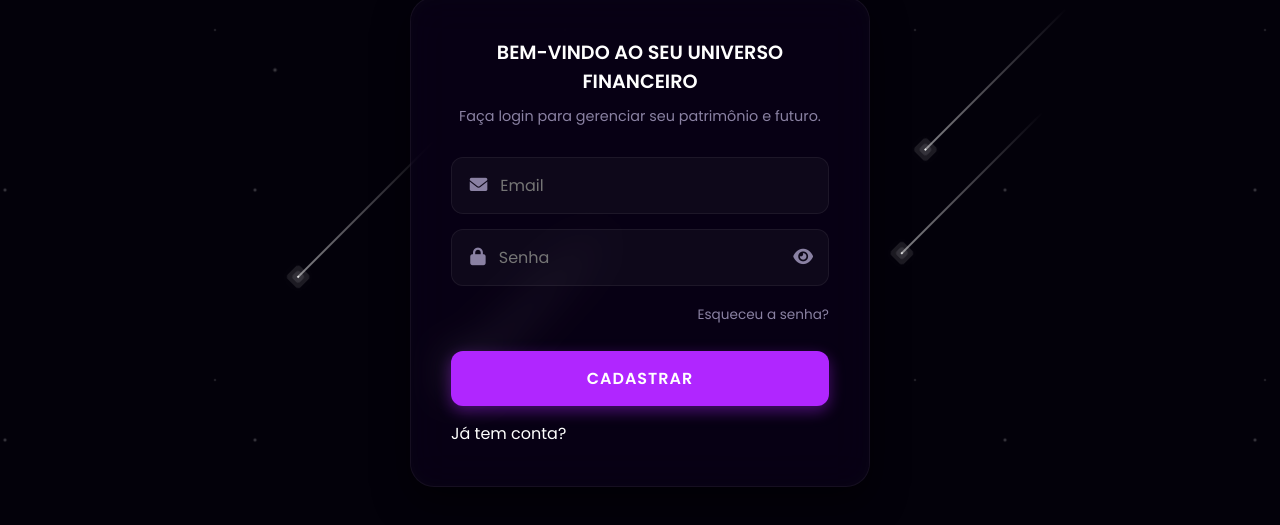
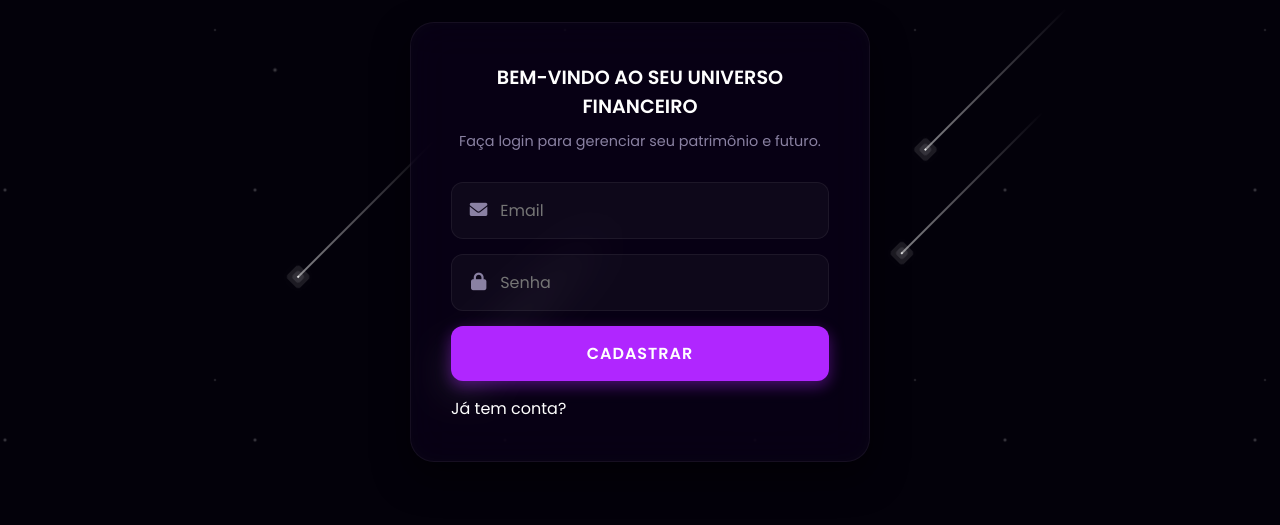
Before and after one commit to duartexz-dev/NexusPay, a plain HTML site: page index.html in a window 1280 px wide. Shown: the part 205-730 px from the top of the page. Drawn offline with Linux system fonts and the light colour scheme.

Commit message:
Remove password toggle button and forgot password link from login form

```diff
--- a/index.html
+++ b/index.html
@@ -38,12 +38,10 @@
                 <div class="input-group">
                     <label for="password"><i class="fas fa-lock"></i></label>
                     <input type="password" id="senha" name="password" placeholder="Senha" required>
-                    <button type="button" class="toggle-password"><i class="fas fa-eye"></i></button>
+
                 </div>
 
-                <div class="form-options">
-                    <a href="#" class="forgot-password-link">Esqueceu a senha?</a>
-                </div>
+
 
                 <button type="submit" class="btn-primary btn-login" onclick="criar()">Cadastrar</button>
 
```
